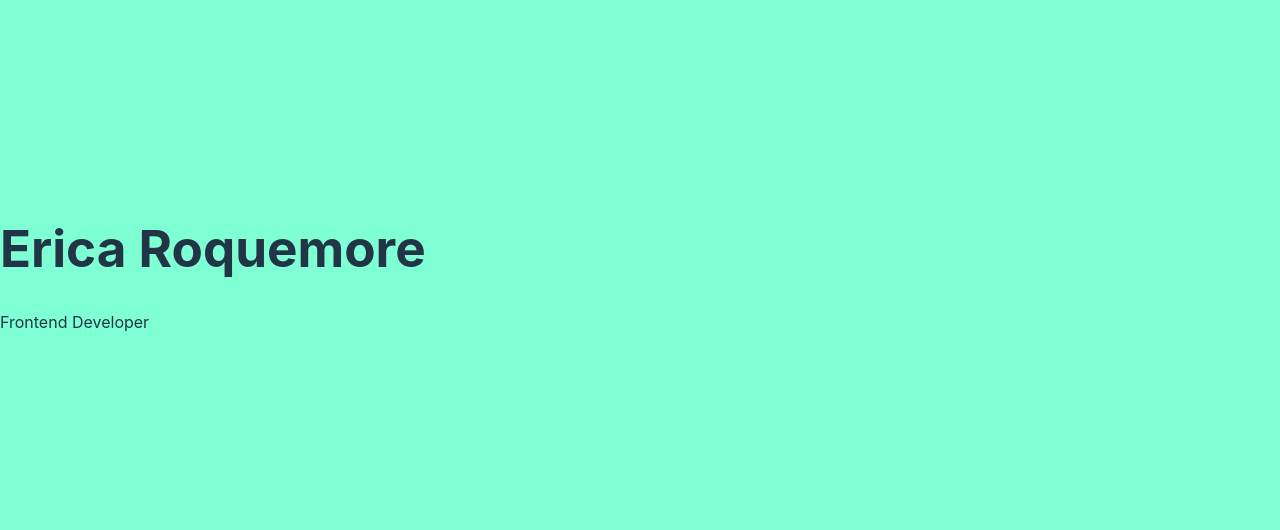
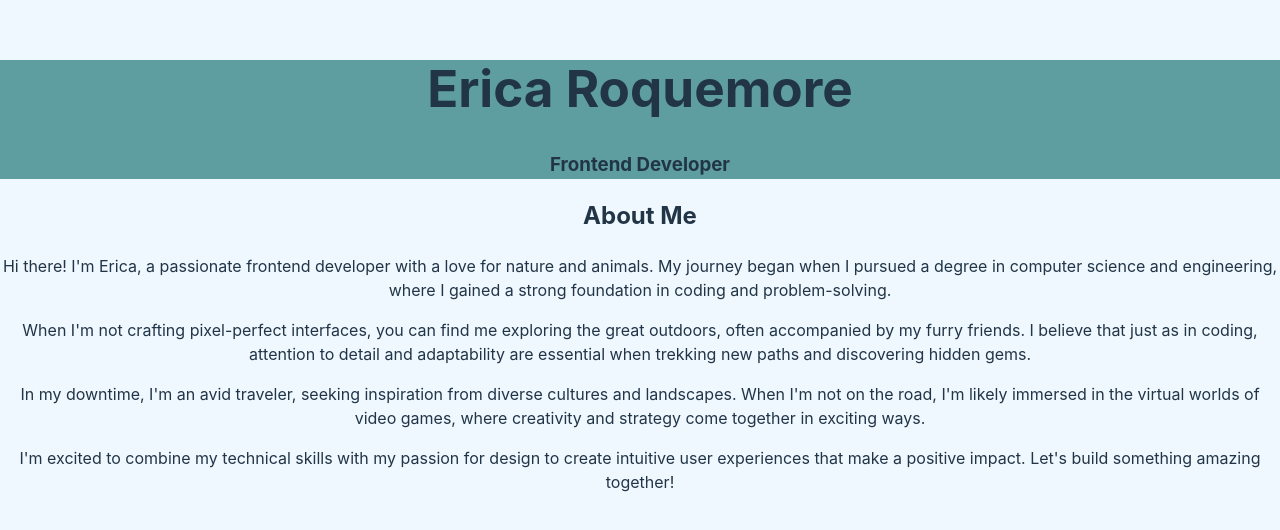
Before and after one commit to ricapi96/portfolio_23, a React (Vite) app: page / in a window 1280 px wide. Shown: the part 132-662 px from the top of the page. Built offline with nearby package versions, Linux system fonts and the light colour scheme.

Commit message:
about me

```diff
--- a/src/App.jsx
+++ b/src/App.jsx
@@ -2,7 +2,7 @@
 import React from 'react';
 import Header from './components/Header';
 // import ProjectCard from './components/ProjectCard';
-// import AboutMe from './components/AboutMe';
+import AboutMe from './components/AboutMe';
 // import Contact from './components/Contact';
 // import './styles.css';
 
@@ -11,8 +11,9 @@ function App() {
     <div className="app">
       <Header />
       <main>
+
+        <AboutMe />
         {/* <ProjectCard />
-        <AboutMe />
         <Contact /> */}
       </main>
     </div>
--- a/src/components/AboutMe.css
+++ b/src/components/AboutMe.css
@@ -1,3 +1,4 @@
 body {
     background-color: aliceblue;
+    text-align: center;
 }
--- a/src/components/AboutMe.jsx
+++ b/src/components/AboutMe.jsx
@@ -0,0 +1,25 @@
+// AboutMe.jsx
+import React from 'react';
+import './AboutMe.css'; // Import the CSS for this component
+
+function AboutMe() {
+  return (
+    <section className="about-me">
+      <h2>About Me</h2>
+      <p>
+        Hi there! I'm Erica, a passionate frontend developer with a love for nature and animals. My journey began when I pursued a degree in computer science and engineering, where I gained a strong foundation in coding and problem-solving.
+      </p>
+      <p>
+        When I'm not crafting pixel-perfect interfaces, you can find me exploring the great outdoors, often accompanied by my furry friends. I believe that just as in coding, attention to detail and adaptability are essential when trekking new paths and discovering hidden gems.
+      </p>
+      <p>
+        In my downtime, I'm an avid traveler, seeking inspiration from diverse cultures and landscapes. When I'm not on the road, I'm likely immersed in the virtual worlds of video games, where creativity and strategy come together in exciting ways.
+      </p>
+      <p>
+        I'm excited to combine my technical skills with my passion for design to create intuitive user experiences that make a positive impact. Let's build something amazing together!
+      </p>
+    </section>
+  );
+}
+
+export default AboutMe;
--- a/src/components/Header.css
+++ b/src/components/Header.css
@@ -1,3 +1,4 @@
-body {
-    background-color: aquamarine;
+header {
+    background-color: cadetblue;
+    text-align: center;
 }
--- a/src/components/Header.jsx
+++ b/src/components/Header.jsx
@@ -6,7 +6,7 @@ function Header() {
   return (
     <header className="header">
       <h1>Erica Roquemore</h1>
-      <p>Frontend Developer</p>
+      <h3>Frontend Developer</h3>
     </header>
   );
 }
```
